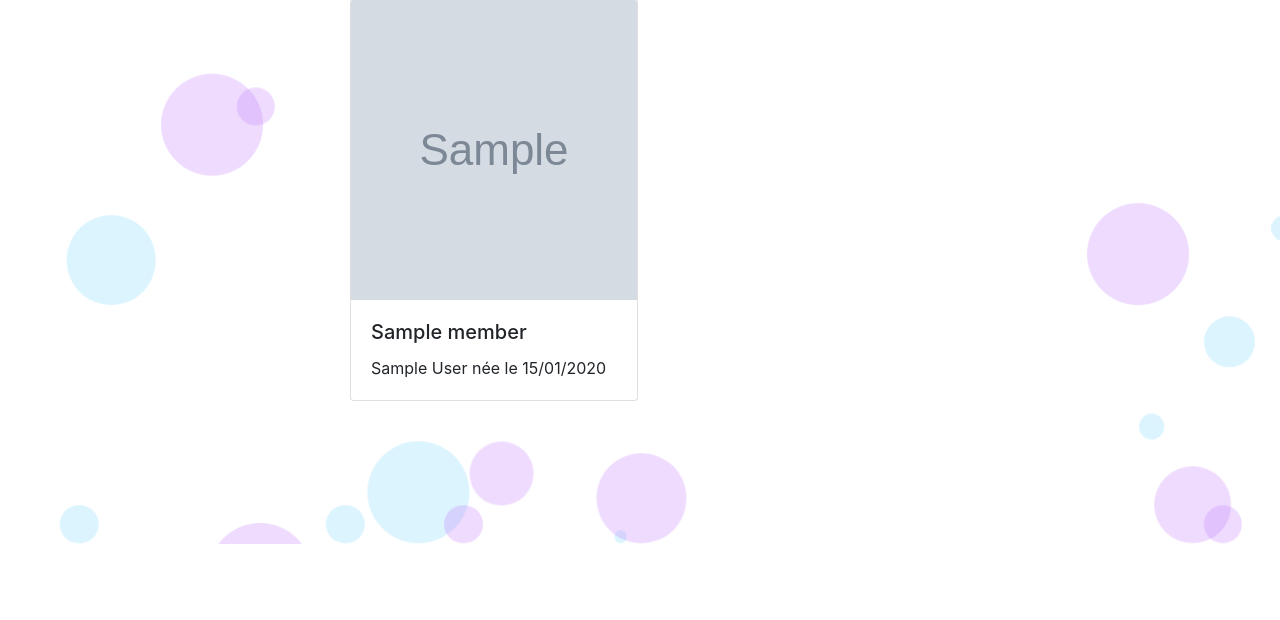
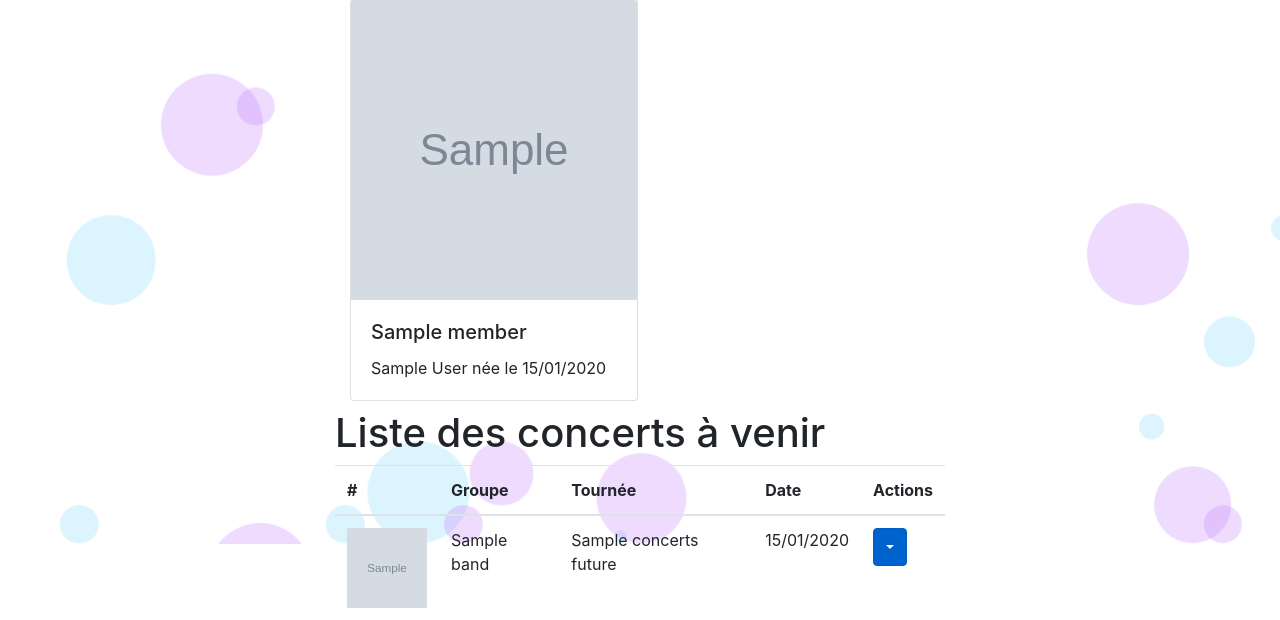
Before and after one commit to joachim-dasilva/Symfony-Concerts, a Symfony app: template templates/band/show.html.twig in a window 1280 px wide. Shown: the part 256-876 px from the top of the page. Before the commit the page ends 800 px from the top, so only its background shows below. Run offline with Twig, Linux system fonts and the light colour scheme; the template is opened without the code that fills it: most values are stand-ins (such as "Sample title", 1, 10 or a date in 2020); grey boxes marked "Sample" are stand-in pictures; some libraries are stand-ins or nearby versions.

Commit message:
add templates

```diff
--- a/src/Controller/BandController.php
+++ b/src/Controller/BandController.php
@@ -3,6 +3,7 @@
 namespace App\Controller;
 
 use App\Repository\BandRepository;
+use App\Repository\ConcertRepository;
 use Symfony\Bundle\FrameworkBundle\Controller\AbstractController;
 use Symfony\Component\HttpFoundation\Response;
 use Symfony\Component\Routing\Annotation\Route;
@@ -25,12 +26,13 @@ class BandController extends AbstractController
     /**
      * @Route("/band/{id}", name="band_show")
      */
-    public function band_show(BandRepository $bandRepository, int $id): Response
+    public function band_show(BandRepository $bandRepository, ConcertRepository $concertRepository, int $id): Response
     {
         return $this->render('band/show.html.twig', [
             'controller_name' => 'BandController',
             'page_title' => 'Groupe',
-            'band' => $bandRepository->find($id ?? 1)
+            'band' => $bandRepository->find($id ?? 1),
+            'concertsFuture' => $concertRepository->findAllFutureByBand($id ?? 1)
         ]);
     }
 }
--- a/src/Controller/ConcertController.php
+++ b/src/Controller/ConcertController.php
@@ -21,7 +21,7 @@ class ConcertController extends AbstractController
         return $this->render('home.html.twig', [
             'controller_name' => 'ConcertController',
             'page_title' => 'Accueil',
-            'concerts' => $concertRepository->findAll()
+            'concerts' => $concertRepository->findAllFuture()
         ]);
     }
 
--- a/templates/band/show.html.twig
+++ b/templates/band/show.html.twig
@@ -20,4 +20,39 @@
       {% endfor %}
     </div>
   </div>
+      <h1>Liste des concerts à venir</h1>
+    <table class="table">
+    <thead>
+        <tr>
+        <th scope="col">#</th>
+        <th scope="col">Groupe</th>
+        <th scope="col">Tournée</th>
+        <th scope="col">Date</th>
+        <th scope="col">Actions</th>
+        </tr>
+    </thead>
+    <tbody>
+        {% for concert in concertsFuture %}
+            <tr>
+                <td>
+                    <div class="img-cover" style="width: 80px;height:80px;">
+                        <img src="{{asset('images/bands/'~concert.band.image)}}">
+                    </div>
+                </td>
+                <td>{{concert.band.name}}</td>
+                <td>{{concert.name}}</td>
+                <td>{{concert.dateStart|date("d/m/Y")}}</td>
+                <td>
+                    <div class="dropdown show">
+                        <a class="btn btn-primary dropdown-toggle" href="#" role="button" id="dropdownMenuLink" data-toggle="dropdown" aria-haspopup="true" aria-expanded="false"></a>
+                        <div class="dropdown-menu" aria-labelledby="dropdownMenuLink">
+                            <a class="dropdown-item bg-primary text-white" href="{{path('concert_edit', {id: concert.id})}}">Modifier</a>
+                            <a class="dropdown-item bg-danger text-white" onclick="showConfirmModal(`Suppression`, `Voulez-vous confirmer la suppression de {{ concert.name }} ?`, `{{ path('concert_delete', {id: concert.id})}}`, 'btn-danger');">Supprimer</a>
+                        </div>
+                    </div>
+                </td>
+            </tr>
+        {% endfor %}
+    </tbody>
+    </table>
 {% endblock %}
```
Also changed, not shown: src/Repository/ConcertRepository.php (+33 -5 lines).
